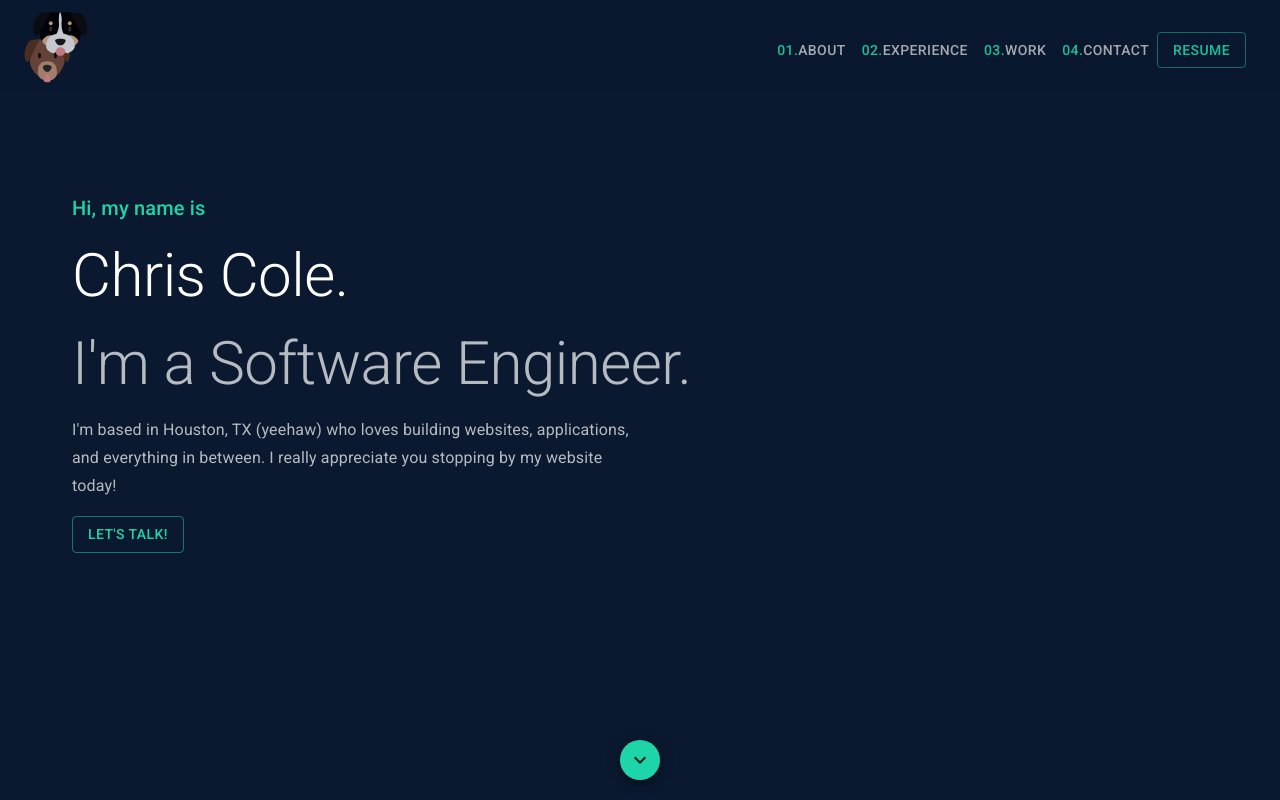
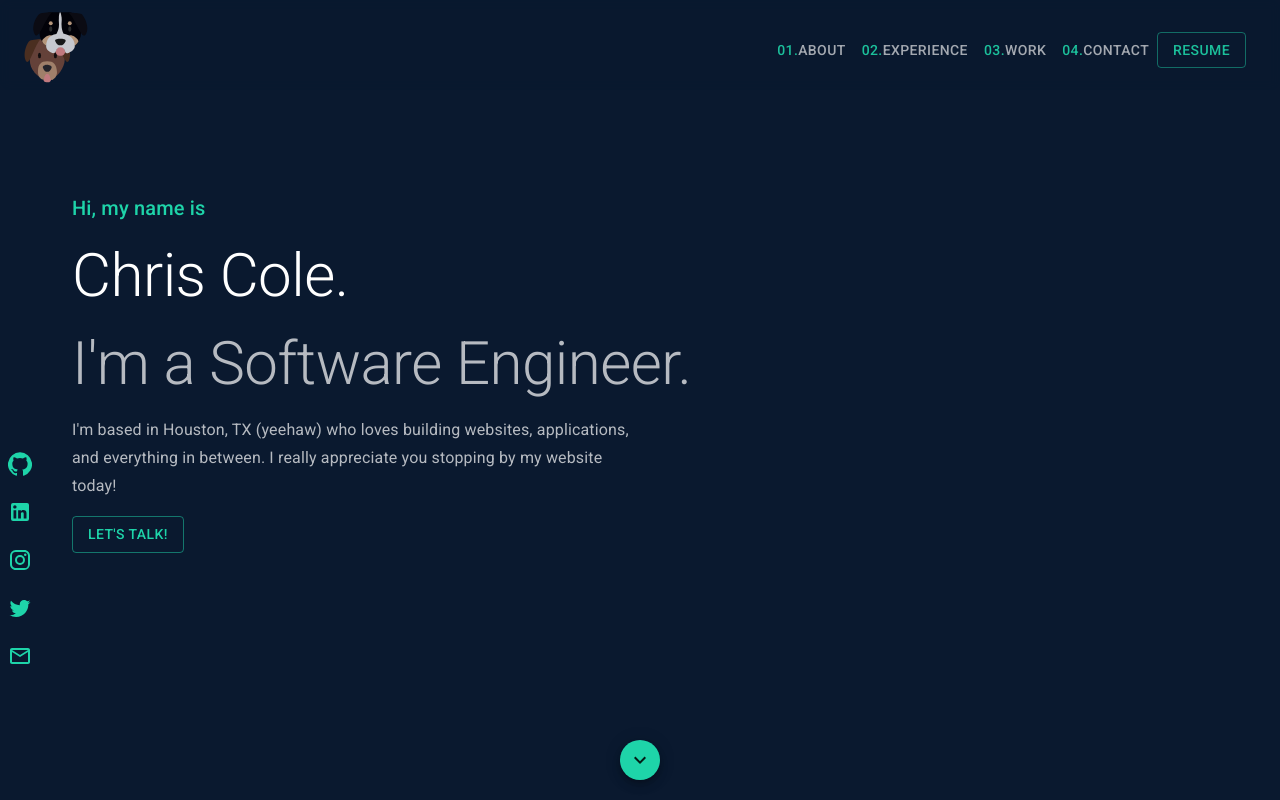
Before and after one commit to chrisrcole/chrisrcole.github.io, a React (Create React App) app: page / in a window 1280 px wide. Shown: the top 800 px of the page. Built offline with nearby package versions, Linux system fonts and the light colour scheme.

Commit message:
adding social fixed drawer

```diff
--- a/src/components/navigation/Navigation.tsx
+++ b/src/components/navigation/Navigation.tsx
@@ -19,6 +19,8 @@ import Button from "@material-ui/core/Button";
 import { makeStyles, Theme, createStyles } from "@material-ui/core/styles";
 
 import { Link } from "react-scroll";
+
+import { Social } from "./Social";
 
 const links = [
   { title: "About", path: "#about" },
@@ -44,6 +46,7 @@ const useStyles = makeStyles((theme: Theme) =>
       paddingTop: 10,
       opacity: 0.9,
       backdropFilter: "blur(6px)",
+      zIndex: theme.zIndex.drawer + 1,
     },
     navLinks: {
       marginRight: 10,
@@ -221,6 +224,7 @@ export const Navigation = (props: Props) => {
         </AppBar>
       </HideOnScroll>
       <Toolbar id="back-to-top-anchor" />
+      <Social />
       {/* <nav className={classes.drawer} aria-label="mailbox folders">
         // The implementation can be swapped with js to avoid SEO duplication of links.
         <Hidden smUp implementation="css">
--- /dev/null
+++ b/src/components/navigation/Social.tsx
@@ -0,0 +1,71 @@
+import React from "react";
+import { createStyles, Theme, makeStyles } from "@material-ui/core/styles";
+
+import GitHubIcon from "@material-ui/icons/GitHub";
+import LinkedInIcon from "@material-ui/icons/LinkedIn";
+import InstagramIcon from "@material-ui/icons/Instagram";
+import TwitterIcon from "@material-ui/icons/Twitter";
+import MailOutlineIcon from "@material-ui/icons/MailOutline";
+
+import IconButton from "@material-ui/core/IconButton";
+
+const icons = [
+  {
+    icon: <GitHubIcon />,
+    link: "https://github.com/cccole3",
+  },
+  {
+    icon: <LinkedInIcon />,
+    link: "https://www.linkedin.com/in/christopher-r-cole/",
+  },
+  {
+    icon: <InstagramIcon />,
+    link: "https://www.instagram.com/chrisrcole/",
+  },
+  {
+    icon: <TwitterIcon />,
+    link: "https://twitter.com/cccole3",
+  },
+  {
+    icon: <MailOutlineIcon />,
+    link: "mailto:cccole3@gmail.com",
+  },
+];
+
+const useStyles = makeStyles((theme: Theme) =>
+  createStyles({
+    down: {
+      position: "fixed",
+      left: 20,
+      bottom: 0,
+      transform: "translate(-50%, -50%)",
+      margin: "0 auto",
+    },
+    social: {
+      marginBottom: 10,
+    },
+  })
+);
+
+export const Social = () => {
+  const classes = useStyles();
+
+  return (
+    <div className={classes.down}>
+      {icons.map((icon) => (
+        <div key={icon.link}>
+          <IconButton
+            aria-label={icon.link}
+            href={icon.link}
+            target="_blank"
+            color="secondary"
+          >
+            {icon.icon}
+          </IconButton>
+
+          <br></br>
+        </div>
+      ))}
+    </div>
+  );
+};
```
